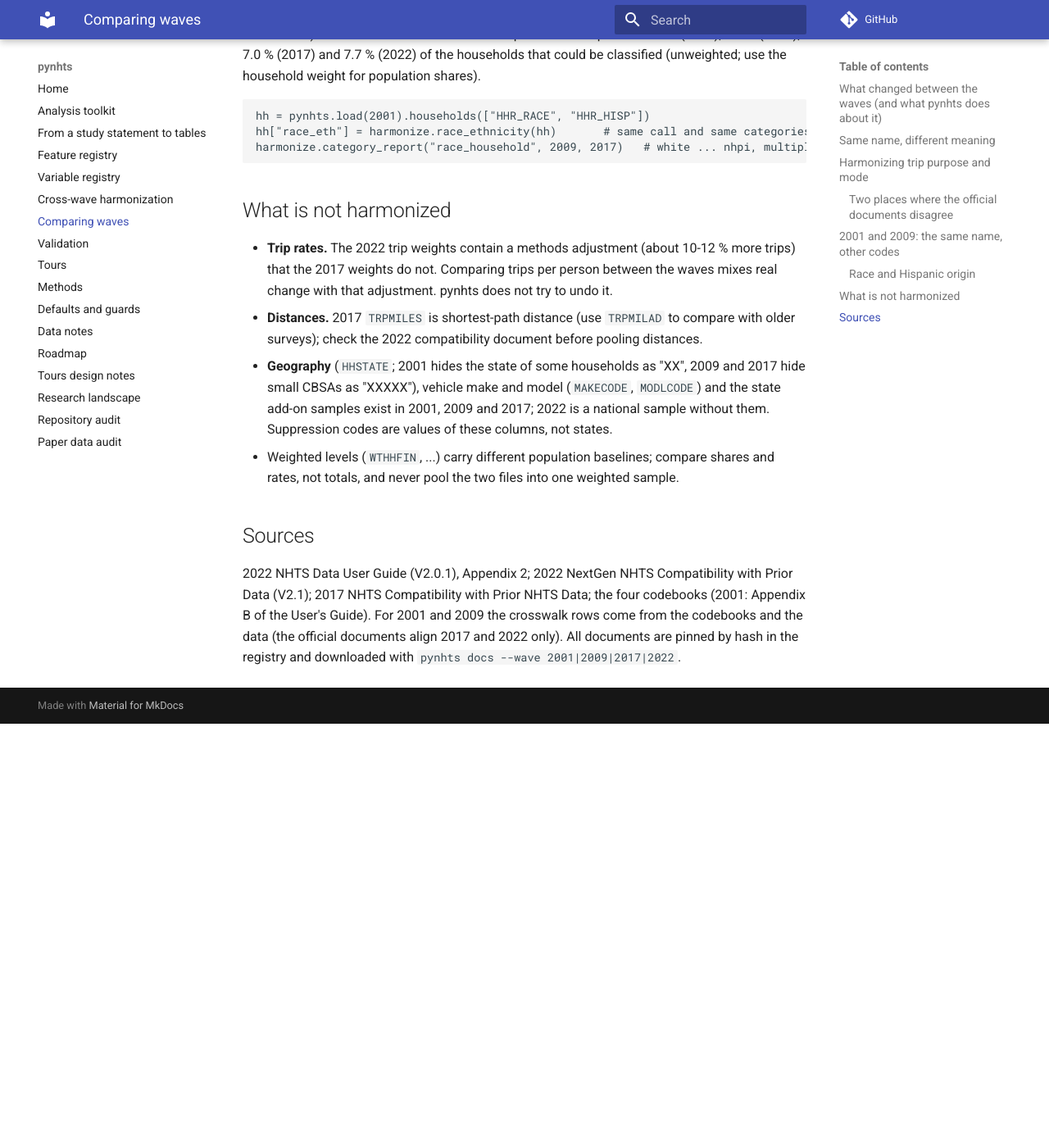
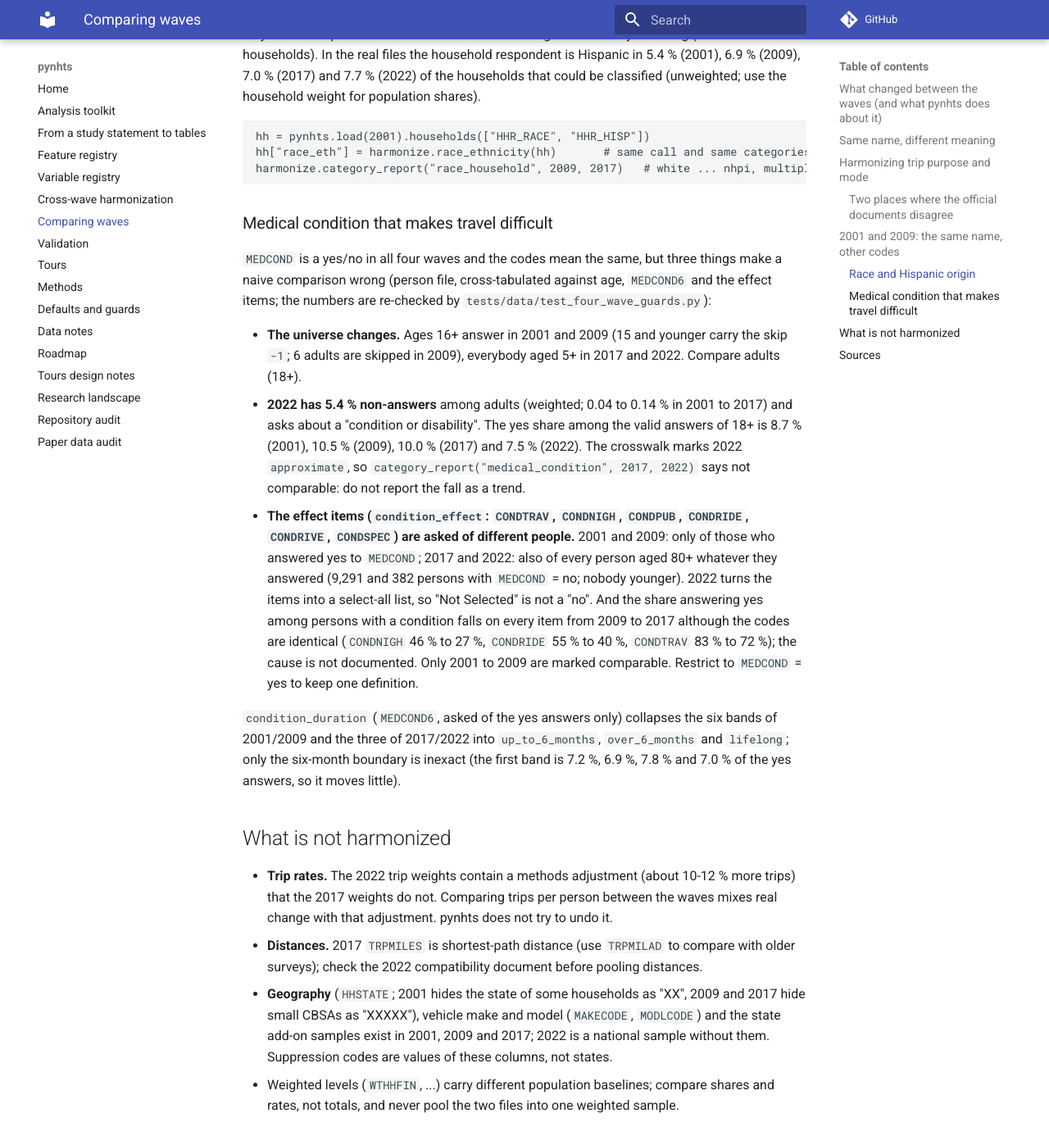
Before and after one commit to sabernaseralavi-60/pynhts, an MkDocs documentation site: the page built from docs/waves.md, in a window 1280 px wide and 1400 px high, scrolled down 4650 px. Shown: the top 1397 px of the window at 82% size. Built offline with MkDocs 1.6.1 and Material for MkDocs 9.7.7, drawn with Linux system fonts in a browser that asks for light colours; comment, search, counter and statistics services are not loaded; before the commit the page ends 5533 px from its top, so only the background shows below that; some of the changed text lies outside the part shown.

Commit message:
harmonize: medical-condition crosswalks (MEDCOND, MEDCOND6, effect items)
Three new concepts for all four waves, from cross-tabulating the real files:
medical_condition (16+ in 2001/2009, everybody 5+ later; 2022 has 5.4 % adult
non-answers, marked approximate), condition_duration (six/three bands into
up_to_6_months / over_6_months / lifelong) and condition_effect (asked of every
person aged 80+ in 2017/2022; select-all in 2022; yes share falls 2009->2017
with unchanged codes; only 2001-2009 comparable). 44 concepts. 4 unit and 4
real-data tests; docs/waves.md, CHANGELOG, generated docs/data.

Co-Authored-By: Claude Sonnet 5.5 <noreply@anthropic.com>

````diff
--- a/docs/waves.md
+++ b/docs/waves.md
@@ -116,10 +116,10 @@ happened, 50 variables for 2001 and 2009). Two examples that would corrupt a poo
   business") has no code from 2017 on; in the 2017 data those trips (WHYTO "other general
   errands", "buy goods" and "buy services") all have `WHYTRP1S` 40.
 
-16 crosswalk concepts are available (`harmonize.concepts()`): `mode`, `purpose_summary`
+19 crosswalk concepts are available (`harmonize.concepts()`): `mode`, `purpose_summary`
 (`WHYTRP1S`), `purpose_1990` (`WHYTRP90`, ORNL's own cross-wave purpose), `trip_class` (`TRIPPURP`),
 `income` (eight nominal bands that nest exactly in all four waves), `education` (five levels), `race_household`, `race_person`,
-`hispanic_household`, `hispanic_person` (see below), `urban_area`
+`hispanic_household`, `hispanic_person` (see below), `medical_condition`, `condition_duration`, `condition_effect` (see below), `urban_area`
 (`URBAN`, codes swapped in 2001), `urban_rural`, `density` (`HBHUR`), `vehicle_type`, `fuel`, and the
 detailed `purpose` (2017/2022). Status `nested` means several codes collapse exactly into the category,
 so the category is comparable. `harmonize.age_bands` ends at 85+ whatever the top-code;
@@ -157,6 +157,25 @@ hh["race_eth"] = harmonize.race_ethnicity(hh)       # same call and same categor
 harmonize.category_report("race_household", 2009, 2017)   # white ... nhpi, multiple: comparable
 ```
 
+### Medical condition that makes travel difficult
+
+`MEDCOND` is a yes/no in all four waves and the codes mean the same, but three things make a naive comparison wrong (person file,
+cross-tabulated against age, `MEDCOND6` and the effect items; the numbers are re-checked by `tests/data/test_four_wave_guards.py`):
+
+* **The universe changes.** Ages 16+ answer in 2001 and 2009 (15 and younger carry the skip `-1`; 6 adults are skipped in 2009), everybody aged 5+ in
+  2017 and 2022. Compare adults (18+).
+* **2022 has 5.4 % non-answers** among adults (weighted; 0.04 to 0.14 % in 2001 to 2017) and asks about a "condition or disability". The yes share among
+  the valid answers of 18+ is 8.7 % (2001), 10.5 % (2009), 10.0 % (2017) and 7.5 % (2022). The crosswalk marks 2022 `approximate`, so
+  `category_report("medical_condition", 2017, 2022)` says not comparable: do not report the fall as a trend.
+* **The effect items (`condition_effect`: `CONDTRAV`, `CONDNIGH`, `CONDPUB`, `CONDRIDE`, `CONDRIVE`, `CONDSPEC`) are asked of different people.**
+  2001 and 2009: only of those who answered yes to `MEDCOND`; 2017 and 2022: also of every person aged 80+ whatever they answered (9,291 and 382
+  persons with `MEDCOND` = no; nobody younger). 2022 turns the items into a select-all list, so "Not Selected" is not a "no". And the share answering yes
+  among persons with a condition falls on every item from 2009 to 2017 although the codes are identical (`CONDNIGH` 46 % to 27 %, `CONDRIDE`
+  55 % to 40 %, `CONDTRAV` 83 % to 72 %); the cause is not documented. Only 2001 to 2009 are marked comparable. Restrict to `MEDCOND` = yes to keep one definition.
+
+`condition_duration` (`MEDCOND6`, asked of the yes answers only) collapses the six bands of 2001/2009 and the three of 2017/2022 into `up_to_6_months`,
+`over_6_months` and `lifelong`; only the six-month boundary is inexact (the first band is 7.2 %, 6.9 %, 7.8 % and 7.0 % of the yes answers, so it moves little).
+
 ## What is not harmonized
 
 * **Trip rates.** The 2022 trip weights contain a methods adjustment (about 10-12 % more trips)
````
Also changed, not shown: AGENTS.md (+1 -1 lines), CHANGELOG.md (+10 -1 lines), docs/data/CROSSWAVE_HARMONIZATION.md (+3 -0 lines), docs/data/VARIABLE_REGISTRY.md (+4 -1 lines), src/pynhts/concepts.yaml (+38 -0 lines), src/pynhts/harmonize/crosswalks.yaml (+68 -0 lines), 2 other files.
